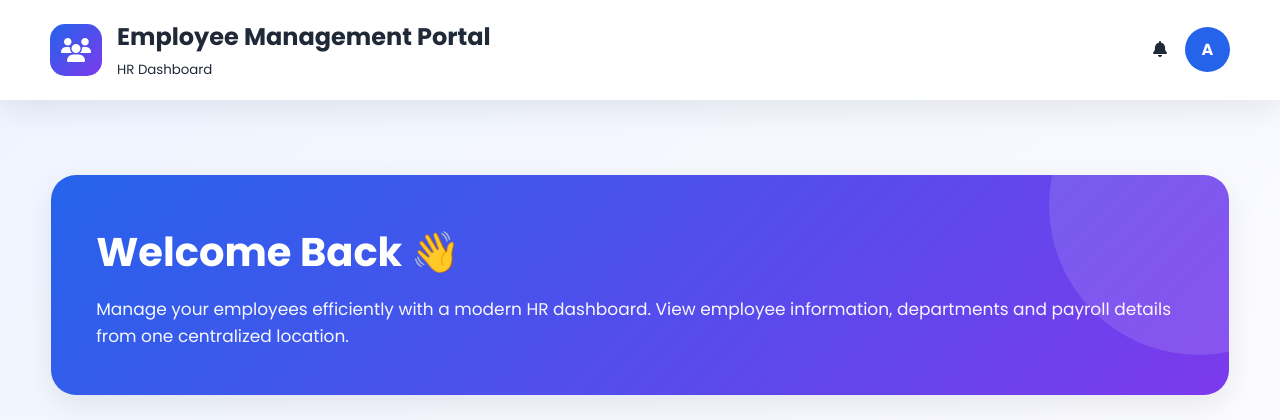
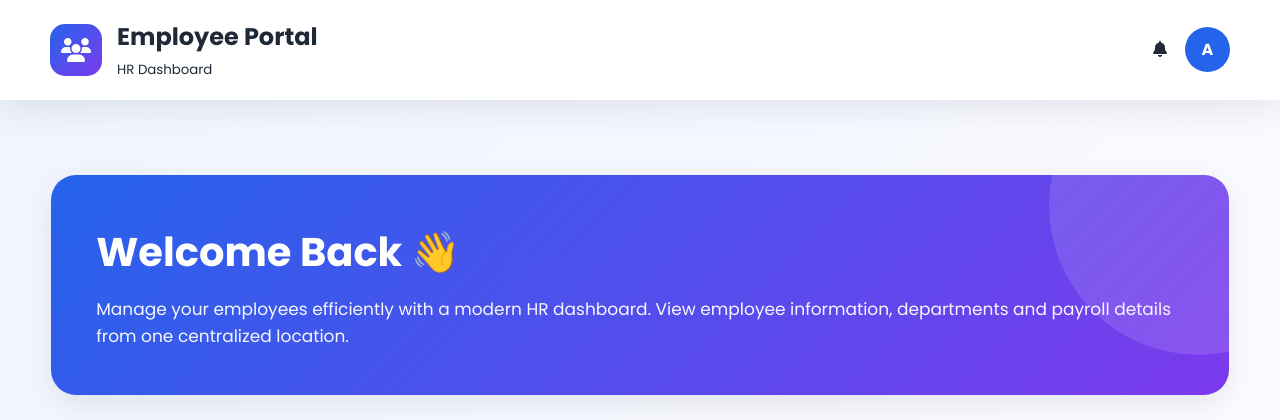
Before and after one commit to VISHAL-S26/employee-management, a Flask app: page / in a window 1280 px wide. Shown: the top 420 px of the page. Run offline with Flask 3, Linux system fonts and the light colour scheme.

Commit message:
Change header from 'Employee Management Portal' to 'Employee Portal'

```diff
--- a/employee-management/templates/index.html
+++ b/employee-management/templates/index.html
@@ -37,7 +37,7 @@
 
         <div>
 
-            <h2>Employee Management Portal</h2>
+            <h2>Employee Portal</h2>
 
             <small>HR Dashboard</small>
 
```
